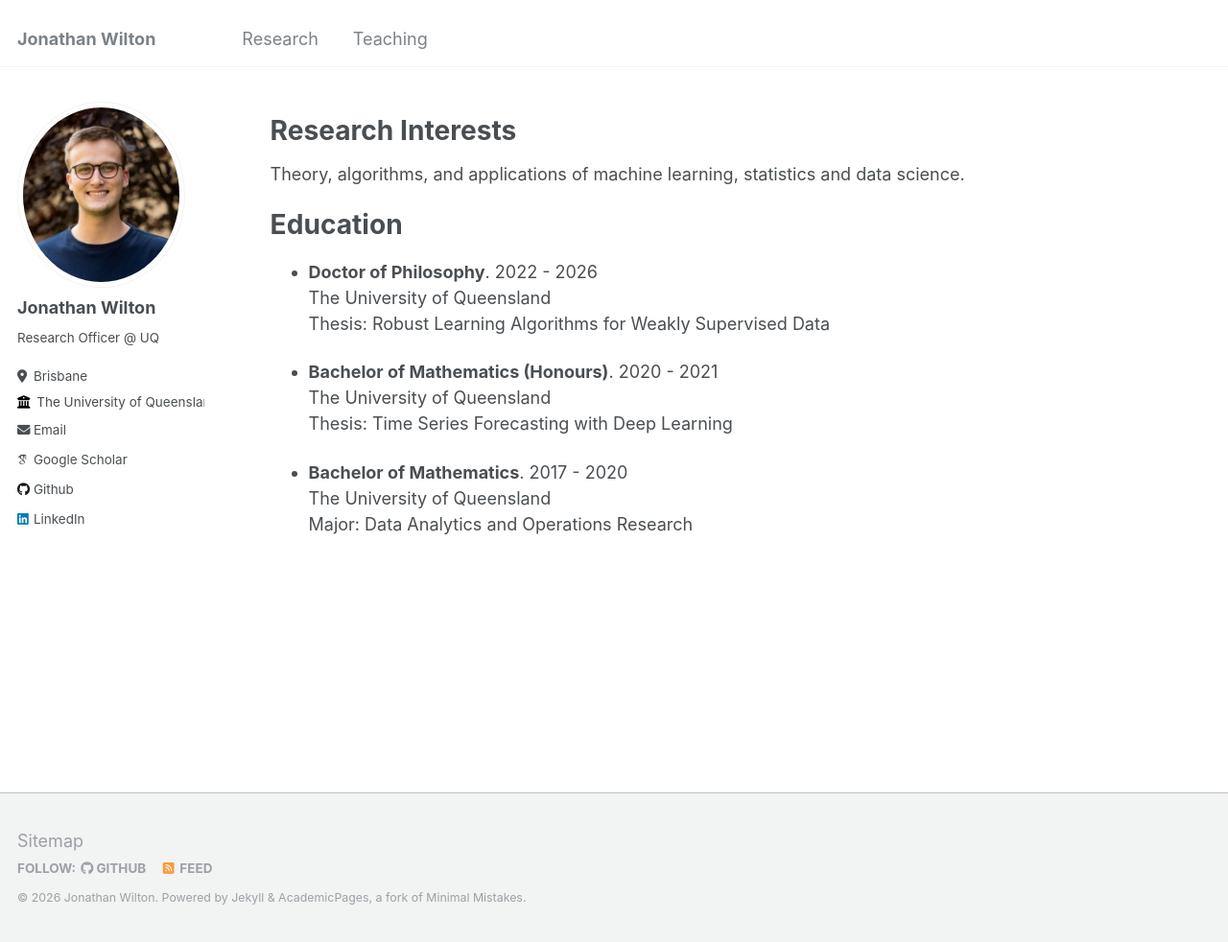
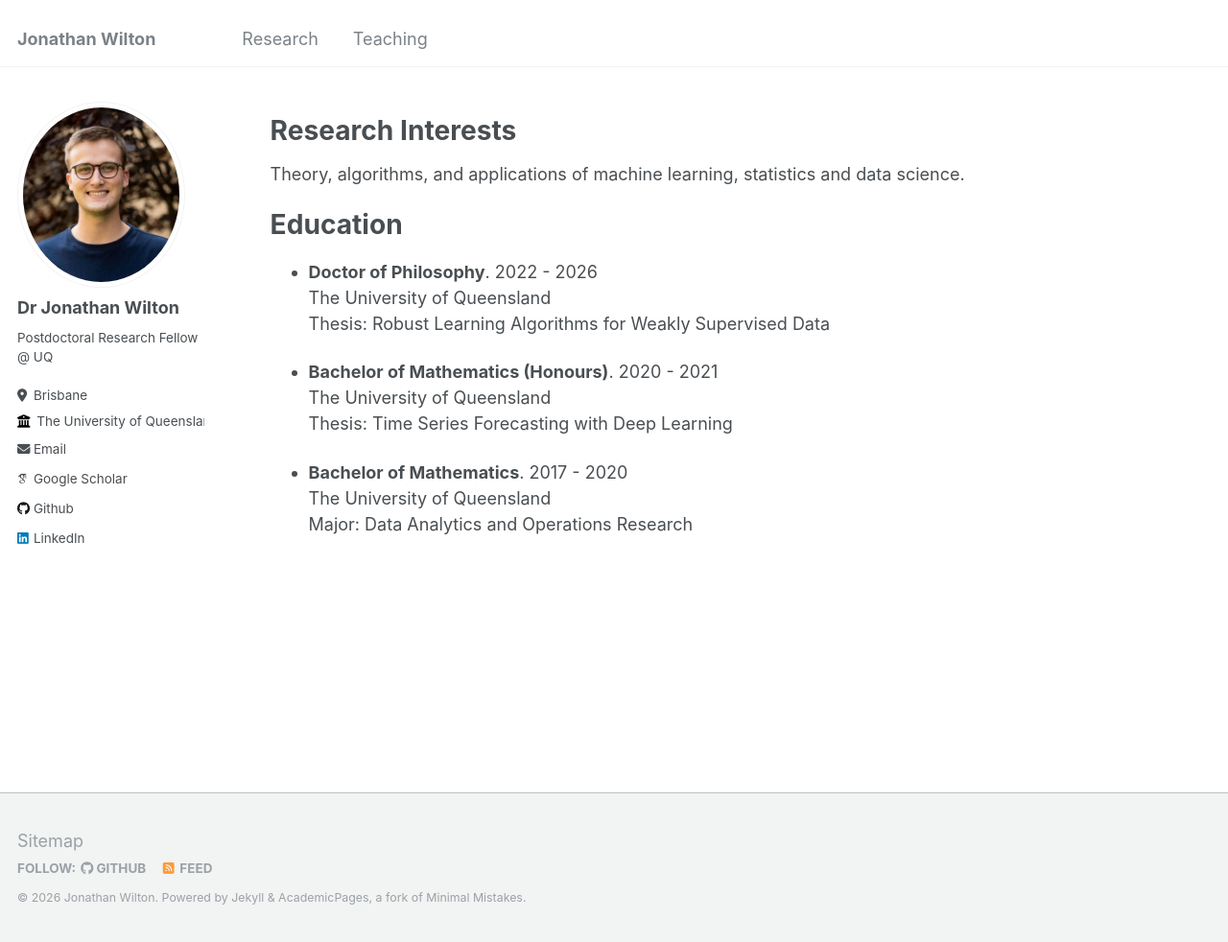
Before and after one commit to jonathanwilton/jonathanwilton.github.io, a Jekyll site: the page built from _pages/about.md, in a window 1280 px wide and 982 px high. Shown: the whole window at 96% size. Built offline with Jekyll 4.4.1, drawn with Linux system fonts in a browser that asks for light colours; some web fonts are replaced.

Commit message:
Modify author details in _config.yml
Updated author name and bio in configuration.

```diff
--- a/_config.yml
+++ b/_config.yml
@@ -23,9 +23,9 @@ repository               : "academicpages/academicpages.github.io"
 author:
   # Biographic information
   avatar           : "dp(1).jpg"
-  name             : "Jonathan Wilton"
+  name             : "Dr Jonathan Wilton"
   # pronouns         : # example: "she/her"
-  bio              : "Research Officer @ UQ"
+  bio              : "Postdoctoral Research Fellow @ UQ"
   location         : "Brisbane"
   employer         : "The University of Queensland"
   # uri              : # URL
```
